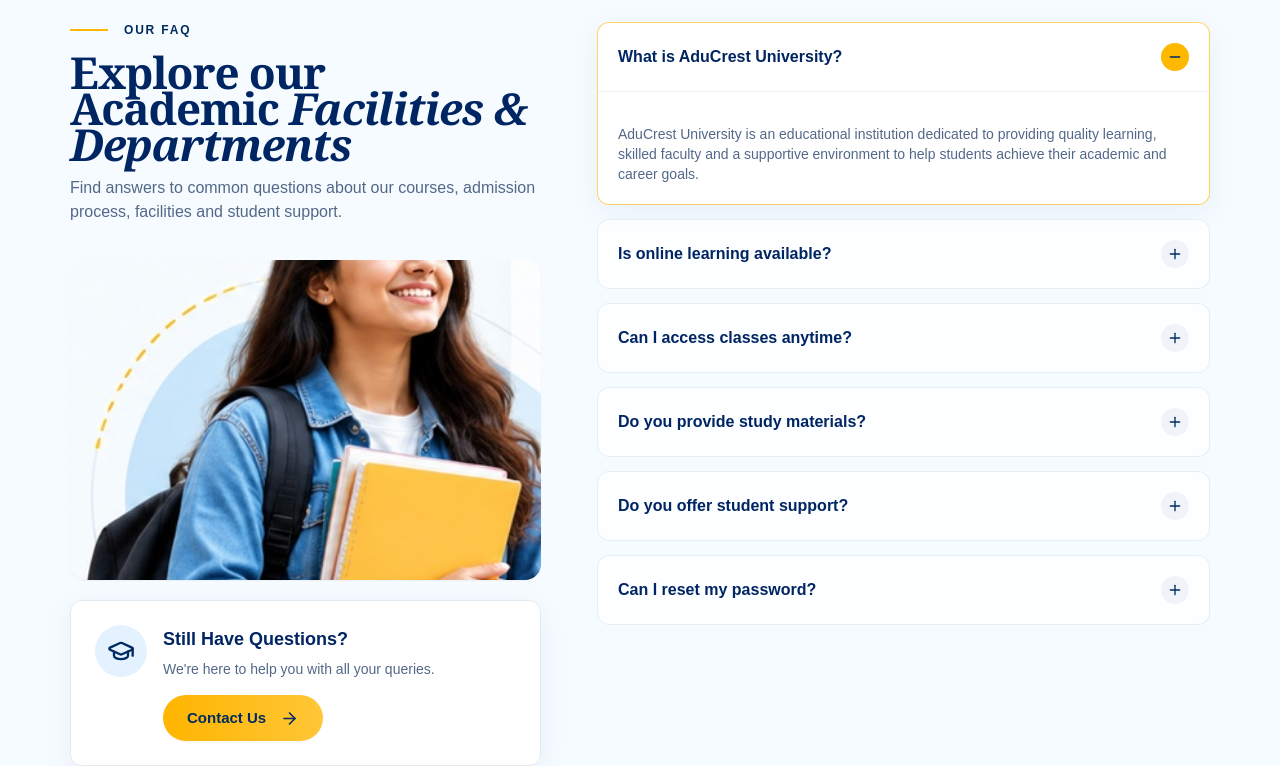
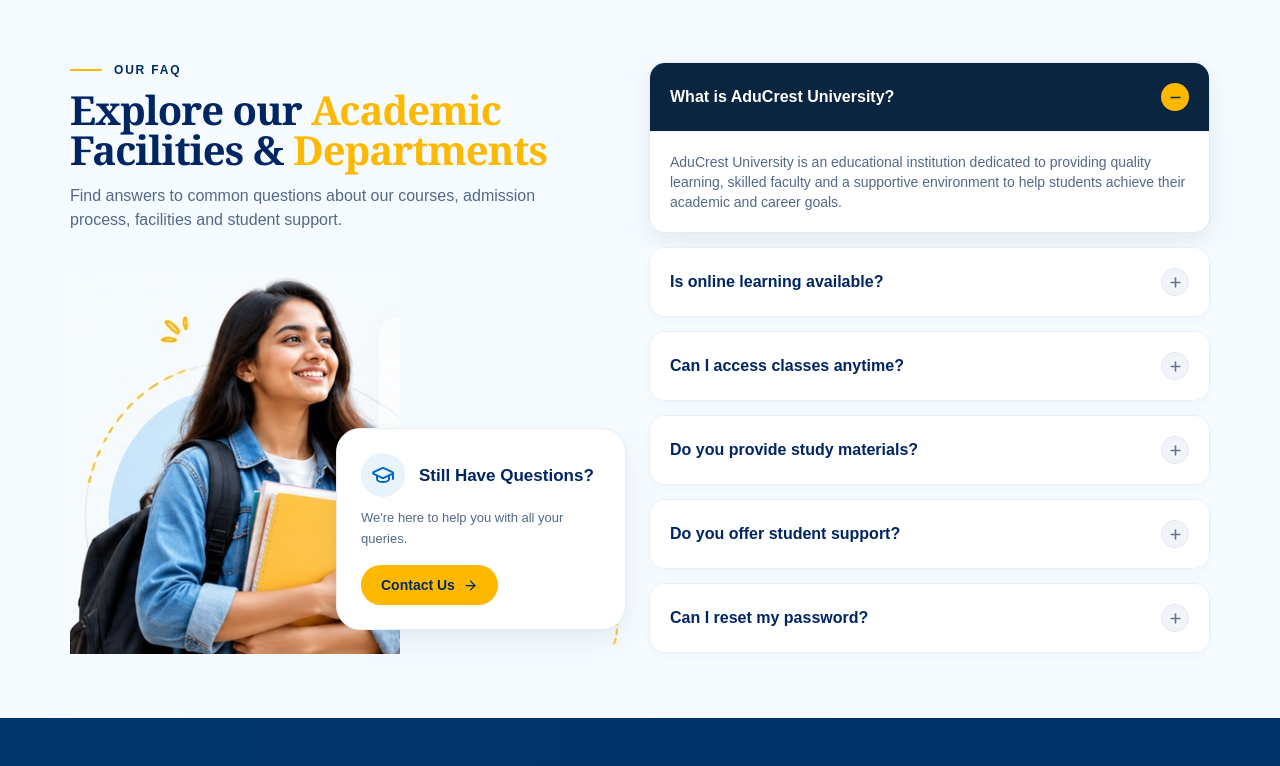
Before and after one commit to rupesh040/aducrest-university, a Next.js app: page /faq in a window 1280 px wide. Shown: the part 439-1205 px from the top of the page. Built offline with nearby package versions, Linux system fonts and the light colour scheme.

Commit message:
Update project

```diff
--- a/app/components/FAQAccordion.tsx
+++ b/app/components/FAQAccordion.tsx
@@ -1,13 +1,10 @@
 "use client";
 
 import { useId, useRef, useState, type KeyboardEvent } from "react";
-import { GraduationCap, Minus, Plus } from "lucide-react";
+import Image from "next/image";
+import Link from "next/link";
+import { ArrowRight, GraduationCap, Minus, Plus } from "lucide-react";
 import type { FAQSection as FAQSectionData } from "@/app/data/types";
-import {
-  Photo,
-  PrimaryButton,
-  SectionHeading,
-} from "@/app/components/Primitives";
 
 export function FAQAccordion({ items }: { items: FAQSectionData["items"] }) {
   const prefix = useId();
@@ -35,10 +32,10 @@
         return (
           <div
             key={item.id}
-            className={`rounded-xl border transition-all duration-300 overflow-hidden ${
+            className={`rounded-2xl transition-all duration-300 overflow-hidden ${
               open
-                ? "border-gold/60 bg-white shadow-card"
-                : "border-[#e5edf5] bg-white/70 hover:border-gold/30 hover:bg-white"
+                ? "border border-slate-200/90 shadow-[0_8px_24px_rgba(10,37,64,0.08)] bg-white"
+                : "border border-[#e8eff5] bg-white shadow-[0_2px_8px_rgba(10,37,64,0.03)] hover:border-slate-300 hover:shadow-card"
             }`}
           >
             <h3>
@@ -52,18 +49,24 @@
                 }}
                 onKeyDown={(event) => keyboard(event, index)}
                 onClick={() => setOpenId(open ? null : item.id)}
-                className="w-full flex items-center justify-between p-4 sm:p-5 text-left font-bold text-sm sm:text-base text-heading hover:text-navy transition-colors duration-200"
+                className={`w-full flex items-center justify-between p-4 sm:p-5 text-left font-bold text-sm sm:text-base transition-colors duration-200 group ${
+                  open
+                    ? "bg-[#0a2540] text-white"
+                    : "bg-white text-heading hover:text-navy"
+                }`}
               >
                 <span className="pr-4">{item.question}</span>
                 <span
                   className={`w-7 h-7 rounded-full grid place-items-center shrink-0 transition-all duration-300 ${
-                    open ? "bg-gold text-navy rotate-180" : "bg-[#f0f4fa] text-navy hover:bg-gold/20"
+                    open
+                      ? "bg-gold text-navy shadow-sm"
+                      : "bg-[#f1f5f9] text-[#64748b] border border-[#e2e8f0] group-hover:bg-[#e2e8f0]"
                   }`}
                 >
                   {open ? (
-                    <Minus size={16} aria-hidden="true" />
+                    <Minus size={15} strokeWidth={2.5} aria-hidden="true" />
                   ) : (
-                    <Plus size={16} aria-hidden="true" />
+                    <Plus size={15} strokeWidth={2.5} aria-hidden="true" />
                   )}
                 </span>
               </button>
@@ -74,9 +77,9 @@
               aria-labelledby={`${id}-button`}
               className={`accordion-grid ${open ? "is-open" : ""}`}
             >
-              <div className="accordion-inner">
-                <div className="p-4 sm:p-5 pt-0 text-muted text-xs sm:text-sm leading-relaxed border-t border-[#f0f4fa]">
-                  <p className="m-0 pt-3">{item.answer}</p>
+              <div className="accordion-inner bg-white">
+                <div className="p-4 sm:p-5 text-muted text-xs sm:text-sm leading-relaxed border-t border-slate-100">
+                  <p className="m-0">{item.answer}</p>
                 </div>
               </div>
             </div>
@@ -87,35 +90,117 @@
   );
 }
 
+function renderHeadingTitle(title: string, highlight?: string) {
+  if (
+    title === "Explore our Academic" &&
+    highlight === "Facilities & Departments"
+  ) {
+    return (
+      <>
+        Explore our <span className="text-gold">Academic</span>
+        <br className="hidden sm:inline" />{" "}
+        Facilities & <span className="text-gold">Departments</span>
+      </>
+    );
+  }
+
+  return (
+    <>
+      {title}
+      {highlight && (
+        <>
+          {" "}
+          <span className="text-gold">{highlight}</span>
+        </>
+      )}
+    </>
+  );
+}
+
 export function FAQSectionView({ data }: { data: FAQSectionData }) {
   return (
-    <section className="section-padding bg-surface">
-      <div className="container grid grid-cols-1 lg:grid-cols-[1fr_1.3fr] gap-8 lg:gap-14 items-start">
+    <section className="section-padding bg-surface py-12 md:py-16">
+      <div className="container grid grid-cols-1 lg:grid-cols-[1.1fr_1.2fr] gap-10 lg:gap-14 xl:gap-16 items-start">
+        {/* Left Column: Heading + Image Composite */}
         <div className="reveal reveal-right flex flex-col">
-          <SectionHeading heading={data.heading} align="left" />
-          <div className="relative mt-4">
-            <Photo
-              asset={data.image}
-              className="w-full h-64 sm:h-80 rounded-2xl shadow-sm transition-transform duration-500 hover:scale-[1.02]"
-              sizes="(max-width: 767px) 85vw, 43vw"
-            />
-            <div className="mt-5 p-5 sm:p-6 bg-white rounded-xl shadow-card border border-[#e1eaf1] flex items-start gap-4 transition-all duration-300 hover:shadow-lift hover:-translate-y-1">
-              <span className="contact-information-icon">
-                <GraduationCap size={28} aria-hidden="true" />
-              </span>
-              <div>
-                <h3 className="font-bold text-base sm:text-lg text-heading mb-1.5">
-                  {data.support.title}
-                </h3>
-                <p className="text-muted text-xs sm:text-sm leading-relaxed mb-4">
+          {/* Eyebrow */}
+          {data.heading.eyebrow && (
+            <div className="flex items-center gap-3 text-navy uppercase text-xs font-bold tracking-[1.8px] mb-3">
+              <span className="w-8 h-[2.5px] bg-gold rounded-full shrink-0" />
+              <span>{data.heading.eyebrow}</span>
+            </div>
+          )}
+
+          {/* Heading */}
+          <h2 className="text-heading font-heading font-bold text-2xl sm:text-3xl md:text-4xl lg:text-[40px] leading-[1.2] tracking-tight">
+            {renderHeadingTitle(data.heading.title, data.heading.highlight)}
+          </h2>
+
+          {/* Description */}
+          {data.heading.description && (
+            <p className="mt-3.5 text-muted text-sm sm:text-base leading-relaxed max-w-xl">
+              {data.heading.description}
+            </p>
+          )}
+
+          {/* Image & Support Card Composite */}
+          <div className="relative mt-8 sm:mt-10 flex flex-col sm:flex-row items-center sm:items-end">
+            {/* Student Image */}
+            <div className="relative shrink-0 select-none pointer-events-none">
+              <Image
+                src={data.image.src}
+                alt={data.image.alt}
+                width={365}
+                height={423}
+                priority
+                className="w-[260px] sm:w-[300px] md:w-[330px] h-auto object-contain block"
+              />
+            </div>
+
+            {/* Floating Support Card */}
+            <div className="relative -mt-8 sm:mt-0 sm:-ml-14 md:-ml-16 mb-4 sm:mb-6 z-10 w-full max-w-[270px] sm:max-w-[290px] shrink-0">
+              {/* Subtle Decorative Dashed Arc behind bottom-right */}
+              <svg
+                className="absolute -right-3 -bottom-3 sm:-right-4 sm:-bottom-4 w-20 h-20 sm:w-24 sm:h-24 pointer-events-none text-gold/70 z-[-1]"
+                viewBox="0 0 100 100"
+                fill="none"
+                aria-hidden="true"
+              >
+                <path
+                  d="M 15 25 C 55 30, 85 65, 70 100"
+                  stroke="currentColor"
+                  strokeWidth="2.5"
+                  strokeDasharray="5 5"
+                  strokeLinecap="round"
+                />
+              </svg>
+
+              <div className="bg-white rounded-2xl sm:rounded-3xl p-5 sm:p-6 shadow-[0_12px_32px_-4px_rgba(10,37,64,0.08),0_2px_10px_rgba(10,37,64,0.03)] border border-[#e5edf5] transition-all duration-300 hover:shadow-lift hover:-translate-y-1">
+                <div className="flex items-center gap-3.5 mb-2.5">
+                  <span className="w-11 h-11 rounded-full bg-[#e8f3fc] text-[#0066cc] flex items-center justify-center shrink-0">
+                    <GraduationCap size={24} aria-hidden="true" />
+                  </span>
+                  <h3 className="font-bold text-base sm:text-[17px] text-heading leading-tight m-0">
+                    {data.support.title}
+                  </h3>
+                </div>
+                <p className="text-muted text-xs sm:text-[13px] leading-relaxed mb-4 m-0">
                   {data.support.description}
                 </p>
-                <PrimaryButton button={data.support.button} />
+                <Link
+                  href={data.support.button.href}
+                  className="inline-flex items-center gap-2 bg-gold hover:bg-[#e09b00] text-navy font-bold text-xs sm:text-sm px-5 py-2.5 rounded-full shadow-sm hover:shadow transition-all duration-200 active:scale-[0.98]"
+                >
+                  <span>{data.support.button.label}</span>
+                  <ArrowRight size={15} aria-hidden="true" />
+                </Link>
               </div>
             </div>
           </div>
         </div>
-        <div className="reveal reveal-left delay-150">
+
+        {/* Right Column: FAQ Accordion */}
+        <div className="reveal reveal-left delay-150 w-full pt-2 lg:pt-0">
           <FAQAccordion items={data.items} />
         </div>
       </div>
```
